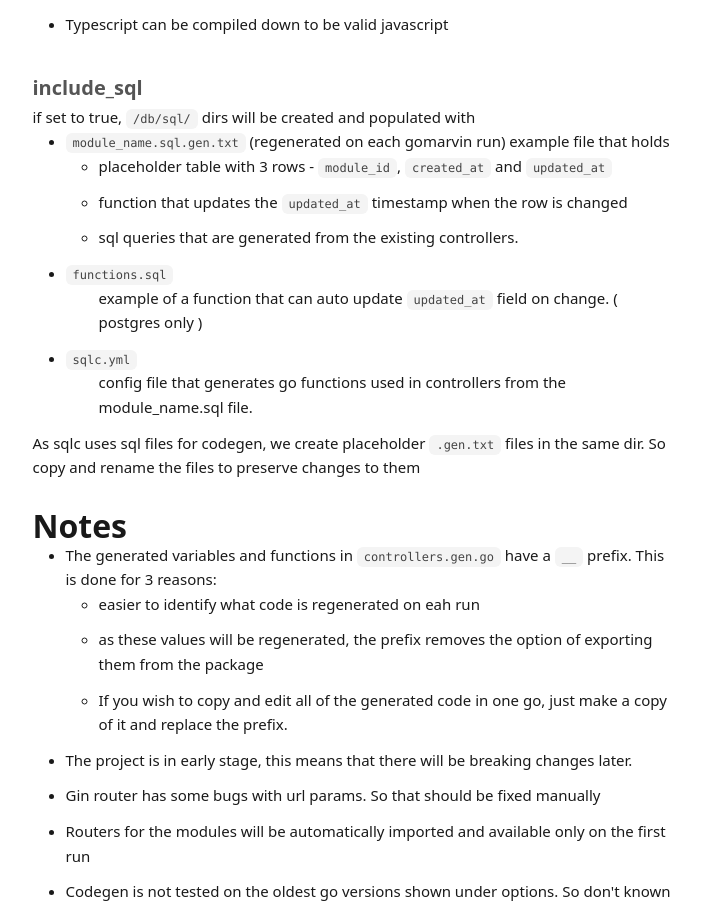
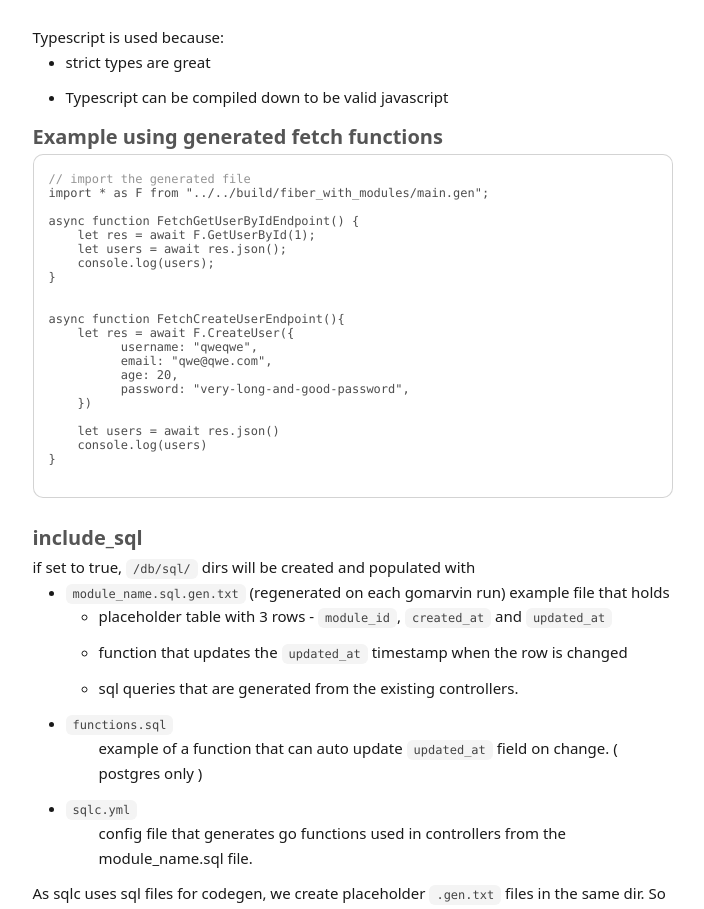
Before and after one commit to tompston/gomarvin-editor, a Vue app: page /docs in a window 1280 px wide. Shown: the part 2861-3770 px from the top of the page, without its empty margins (270-974 px from the left). Built offline with nearby package versions, Linux system fonts and the light colour scheme.

Commit message:
improved docs

```diff
--- a/src/assets/css/components/docs.css
+++ b/src/assets/css/components/docs.css
@@ -56,3 +56,25 @@
     margin: 10px 0px;
     /* box-shadow: var(--shadow-3); */
 }
+
+/* code block */
+.docs pre {
+    border: var(--border-1-2);
+
+    width: auto !important;
+    line-height: 1;
+    background: rgb(255, 255, 255) !important;
+    border-radius: var(--border-rad-3);
+    padding: 3px 15px;
+    font-size: var(--fs-9);
+
+
+    white-space: pre-wrap;
+    /* overflow-x: scroll; */
+}
+.docs pre code {
+    padding: 0px;
+    background: rgb(255, 255, 255) !important;
+    color: rgb(59, 59, 59) !important;
+    /* overflow-x: scroll; */
+}
--- a/src/components/docs/Docs.vue
+++ b/src/components/docs/Docs.vue
@@ -134,30 +134,50 @@ const sections = {
 
                             <br>
                             <br>
+
+                            The name of the generated typescript fetch function is the same as the defined controller name.
+                            The same applies to the body.
+                            <br>
+                            <br>
+
+
                             Typescript is used because:
                         <ul>
                             <li>strict types are great</li>
                             <li>Typescript can be compiled down to be valid javascript</li>
                         </ul>
 
+                        </p>
 
-                        <!-- <div class="fs-6 mt-40 fw-700">Example of usage for the generated typescript fetch functions
-                        </div>
-                        <div>
-                            <div class="docs-code-block both-100">
-                                <div class="op-50">// some-file.ts</div>
-                                <div class="op-70">// import the generated file</div>
-                                <div>import * as F from "../../build/fiber_with_modules/main.gen";</div>
-                                <div>async function FetchUserById(){</div>
-                                <div> let res = await F.GetUserById(1)</div>
-                                <div> let data = await res.json()</div>
 
-                            </div>
-                            <pre><code>// some-<span class="hljs-keyword">file</span>.<span class="hljs-keyword">ts</span>
-</code></pre>
-                        </div> -->
+                        <h3 id="include_ts_fetch-example" class="doc-subheader-1">Example using generated fetch
+                            functions</h3>
+                        <pre>
+                            <code>
+<span class="op-60">// import the generated file</span>
+import * as F from "../../build/fiber_with_modules/main.gen";
 
-                        </p>
+async function FetchGetUserByIdEndpoint() {
+    let res = await F.GetUserById(1);
+    let users = await res.json();
+    console.log(users);
+}
+
+
+async function FetchCreateUserEndpoint(){
+    let res = await F.CreateUser({
+          username: "qweqwe",
+          email: "qwe@qwe.com",
+          age: 20,
+          password: "very-long-and-good-password",
+    })
+
+    let users = await res.json()
+    console.log(users)
+}
+                            </code>
+                        </pre>
+
 
                         <!-- <br /> -->
 
```
